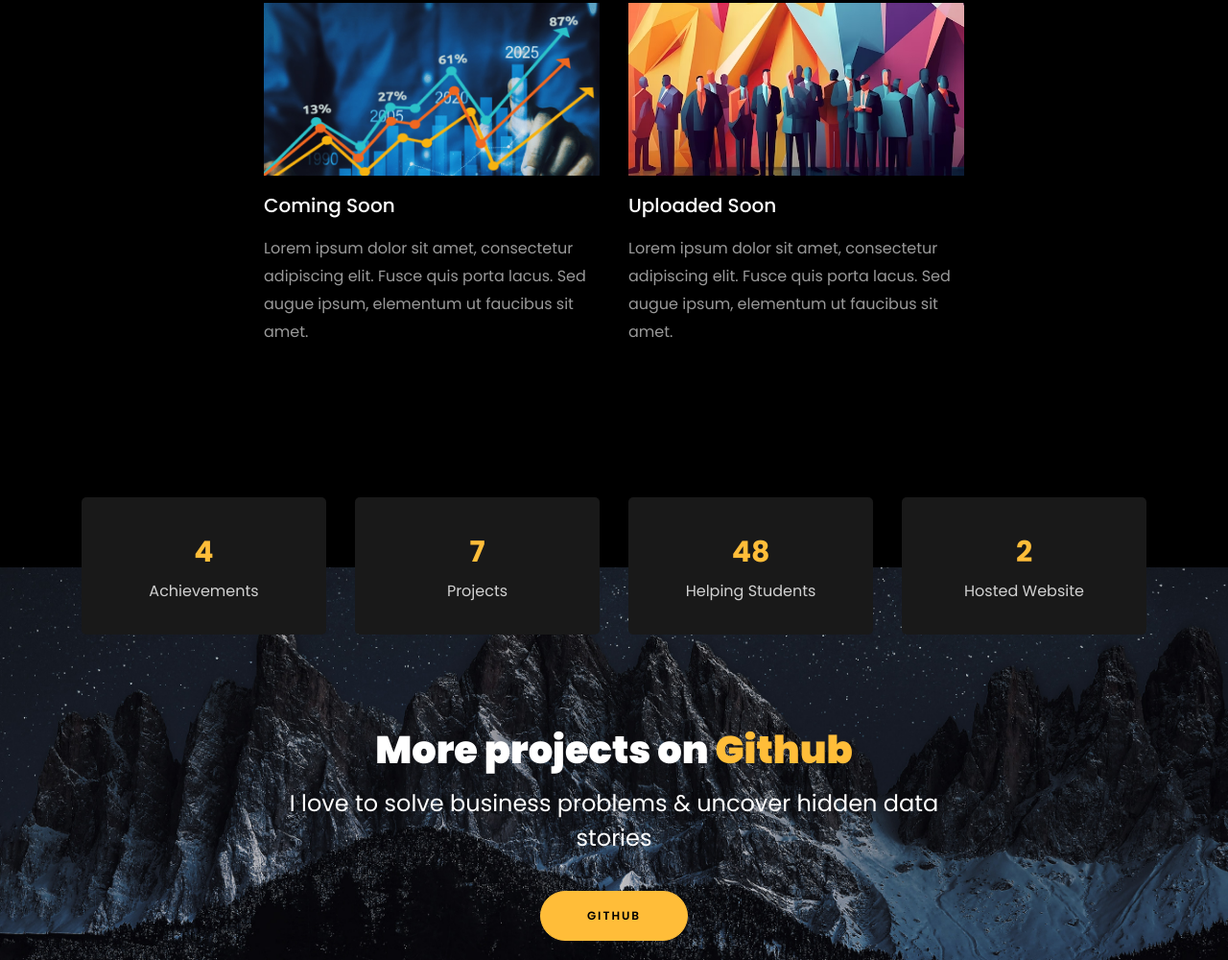
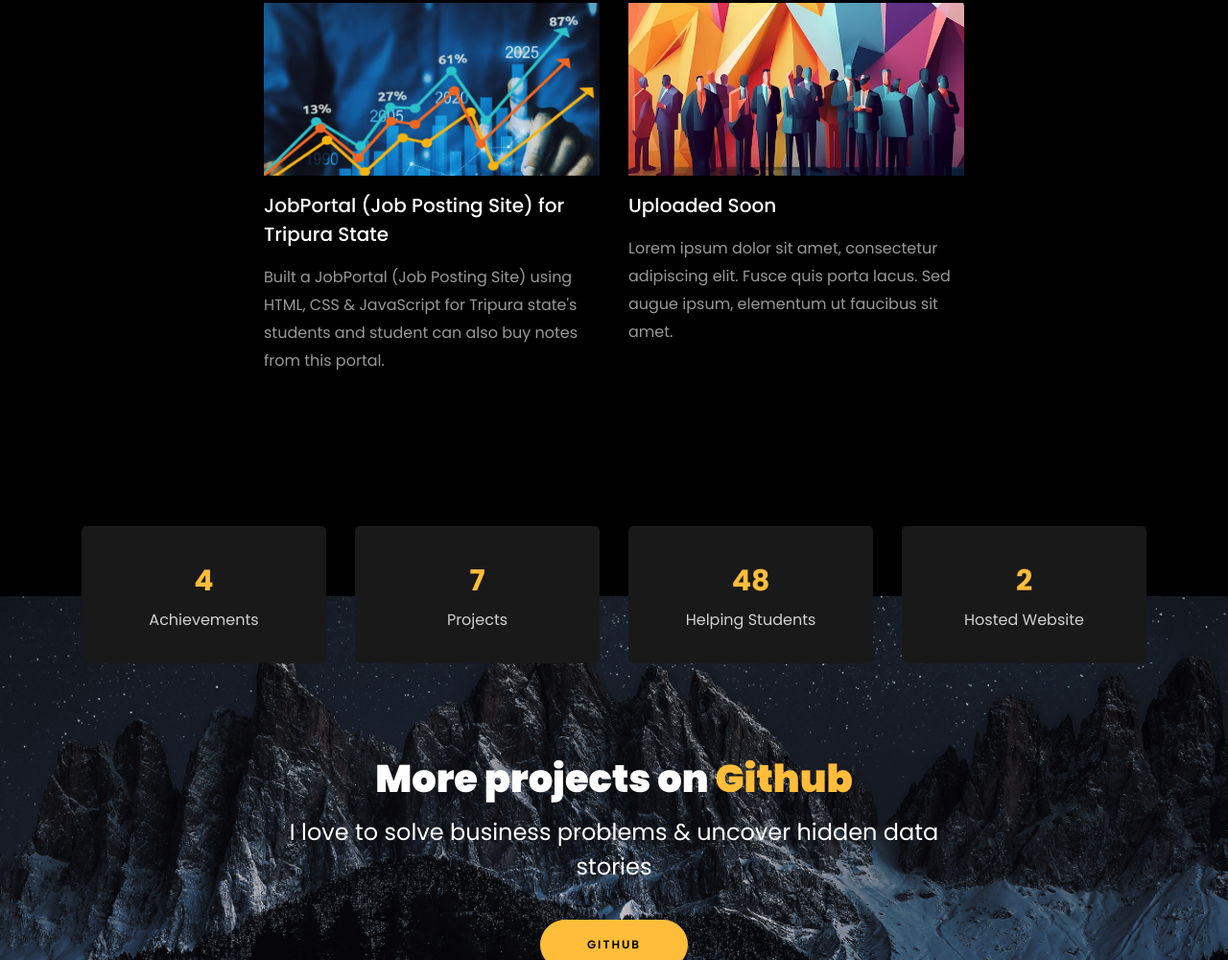
Before and after one commit to diptamandebnath/resume, a plain HTML site: page index.html in a window 1280 px wide. Shown: the part 3928-4928 px from the top of the page at 96% size. Drawn offline with Linux system fonts and the light colour scheme; files whose address does not match are found by name.

Commit message:
Update index.html

```diff
--- a/index.html
+++ b/index.html
@@ -448,8 +448,8 @@ growth.</p>
 				<a href="#" class="block-20 zoom-effect" style="background-image: url('images/proj_4.jpg');">
 				</a>
 				<div class="text mt-3 float-right d-block">
-				  <h3 class="heading"><a href="#">Coming Soon</a></h3>
-				  <p>Lorem ipsum dolor sit amet, consectetur adipiscing elit. Fusce quis porta lacus. Sed augue ipsum, elementum ut faucibus sit amet.</p>
+				  <h3 class="heading"><a href="#">JobPortal (Job Posting Site) for Tripura State</a></h3>
+				  <p>Built a JobPortal (Job Posting Site) using HTML, CSS & JavaScript for Tripura state's students and student can also buy notes from this portal.</p>
 				</div>
 			  </div>
 			</div>
```
